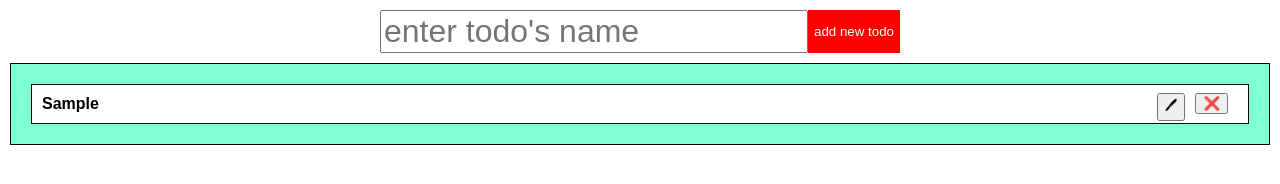
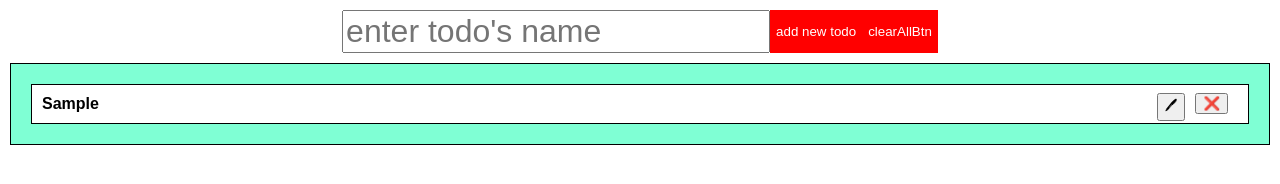
Before and after one commit to Canaga81/Funny-Projects-HTML-CSS-JS, a plain HTML site: page Project_18/index.html in a window 1280 px wide. Both pictures are taken after typing "Sample" into the empty fields and a click on the button "add new todo". Drawn offline with Linux system fonts and the light colour scheme.

Commit message:
Todo-List

```diff
--- a/Project_18/app.js
+++ b/Project_18/app.js
@@ -1,6 +1,11 @@
 const newToDoInput = document.getElementById( 'newToDo' );
 const addTodoBtn = document.getElementById( 'addTodo' );
-const todoContainer = document.querySelector( '.todo-container' );
+const clearAllBtn = document.getElementById( 'clearAllBtn' );
+const todoContent = document.querySelector( '.todo-content' );
+
+clearAllBtn.onclick = () => {
+    todoContent.innerHTML = '';
+}
 
 addTodoBtn.onclick = () => {
 
@@ -28,7 +33,7 @@ addTodoBtn.onclick = () => {
         }
 
         todo.append( h4, removeBtn, editBtn );
-        todoContainer.appendChild( todo );
+        todoContent.appendChild( todo );
         newToDoInput.value = '';
 
     }
--- a/Project_18/index.html
+++ b/Project_18/index.html
@@ -12,11 +12,14 @@
 
         <input type="text" id="newToDo" placeholder="enter todo's name">
         <button id="addTodo">add new todo</button>
+        <button id="clearAllBtn">clearAllBtn</button>
 
     </div>
 
     <div class="todo-container">
+        <div class="todo-content">
 
+        </div>
     </div>
 
     <script src="app.js"></script>
```
